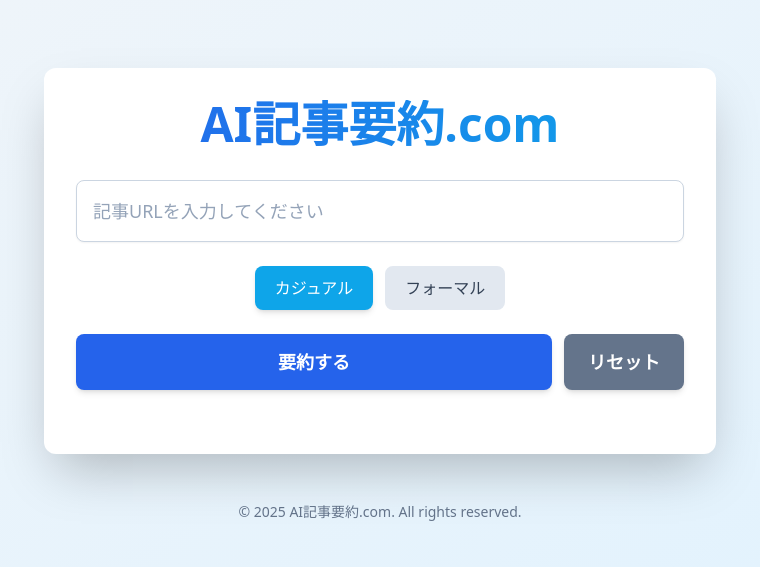
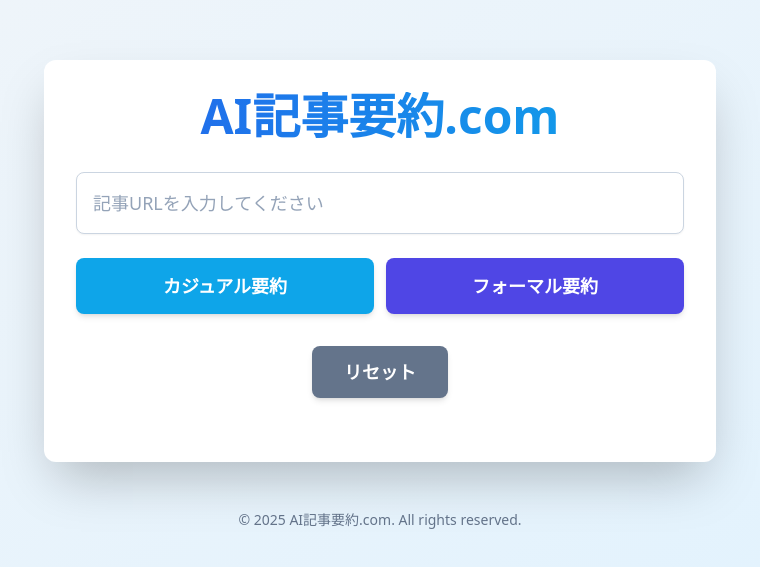
Before and after one commit to hajiox/ai-youyaku, a Next.js app: page / in a window 1280 px wide. Shown: the part 105-672 px from the top of the page, without its empty margins (260-1020 px from the left). Built offline with nearby package versions, Linux system fonts and the light colour scheme.

Commit message:
Update page.tsx

```diff
--- a/app/page.tsx
+++ b/app/page.tsx
@@ -10,9 +10,10 @@ export default function Home() {
   const [longSummary, setLongSummary] = useState("");
   const [isLoading, setIsLoading] = useState(false);
   const [error, setError] = useState<string | null>(null);
-  const [tone, setTone] = useState<"casual" | "formal">("casual"); // トーンの状態 (デフォルトはカジュアル)
+  // const [tone, setTone] = useState<"casual" | "formal">("casual"); // ★ このstateは不要になります
 
-  const handleSummarize = async () => {
+  // handleSummarize 関数に tone を引数として渡すように変更
+  const handleSummarize = async (selectedTone: "casual" | "formal") => {
     if (!url) {
       alert("URLを入力してください");
       return;
@@ -26,8 +27,8 @@ export default function Home() {
 
     try {
       const [shortRes, longRes] = await Promise.all([
-        fetch(`/api/summary?url=${encodeURIComponent(url)}&mode=short&tone=${tone}`), // toneパラメータを追加
-        fetch(`/api/summary?url=${encodeURIComponent(url)}&mode=long&tone=${tone}`),  // toneパラメータを追加
+        fetch(`/api/summary?url=${encodeURIComponent(url)}&mode=short&tone=${selectedTone}`), // 引数のselectedToneを使用
+        fetch(`/api/summary?url=${encodeURIComponent(url)}&mode=long&tone=${selectedTone}`),  // 引数のselectedToneを使用
       ]);
 
       if (!shortRes.ok) {
@@ -73,7 +74,7 @@ export default function Home() {
     setLongSummary("");
     setError(null);
     setIsLoading(false);
-    setTone("casual"); // リセット時にトーンもデフォルトに戻す
+    // setTone("casual"); // ★ tone stateがなくなったので不要
   };
 
   return (
@@ -82,7 +83,7 @@ export default function Home() {
         <h1 className="text-4xl sm:text-5xl font-bold mb-8 text-center text-transparent bg-clip-text bg-gradient-to-r from-blue-600 to-sky-500">
           AI記事要約.com
         </h1>
-        <div className="mb-6">
+        <div className="mb-6"> {/* ★ mb-6 に変更 */}
           <input
             type="text"
             value={url}
@@ -93,50 +94,41 @@ export default function Home() {
           />
         </div>
 
-        {/* トーン選択ボタン */}
-        <div className="mb-6 flex justify-center gap-3">
+        {/* ★ トーン選択ボタンは削除 */}
+        {/* <div className="mb-6 flex justify-center gap-3"> ... </div> */}
+
+        {/* 要約ボタンを2つに分割 */}
+        <div className="grid grid-cols-1 sm:grid-cols-2 gap-3 mb-8">
           <button
-            onClick={() => setTone("casual")}
-            className={`px-5 py-2.5 rounded-lg text-md font-medium transition-all duration-150 ease-in-out focus:outline-none focus:ring-2 focus:ring-offset-2
-              ${tone === "casual"
-                ? "bg-sky-500 text-white shadow-md ring-sky-400"
-                : "bg-slate-200 text-slate-700 hover:bg-slate-300 ring-slate-300"
-              }`}
-            disabled={isLoading}
-          >
-            カジュアル
-          </button>
-          <button
-            onClick={() => setTone("formal")}
-            className={`px-5 py-2.5 rounded-lg text-md font-medium transition-all duration-150 ease-in-out focus:outline-none focus:ring-2 focus:ring-offset-2
-              ${tone === "formal"
-                ? "bg-indigo-600 text-white shadow-md ring-indigo-500"
-                : "bg-slate-200 text-slate-700 hover:bg-slate-300 ring-slate-300"
-              }`}
-            disabled={isLoading}
-          >
-            フォーマル
-          </button>
-        </div>
-
-        <div className="flex flex-col sm:flex-row gap-3 mb-8">
-          <button
-            onClick={handleSummarize}
-            className={`w-full sm:flex-1 px-6 py-3.5 bg-blue-600 text-white text-lg rounded-lg font-semibold hover:bg-blue-700 active:bg-blue-800 transition-all duration-150 ease-in-out focus:outline-none focus:ring-2 focus:ring-blue-500 focus:ring-offset-2 shadow-md hover:shadow-lg active:scale-95 ${
+            onClick={() => handleSummarize("casual")} // "casual" を指定
+            className={`w-full px-6 py-3.5 bg-sky-500 text-white text-lg rounded-lg font-semibold hover:bg-sky-600 active:bg-sky-700 transition-all duration-150 ease-in-out focus:outline-none focus:ring-2 focus:ring-sky-400 focus:ring-offset-2 shadow-md hover:shadow-lg active:scale-95 ${
               isLoading ? "opacity-60 cursor-not-allowed" : ""
             }`}
             disabled={isLoading}
           >
-            {isLoading ? "要約中..." : "要約する"}
+            {isLoading ? "処理中..." : "カジュアル要約"}
           </button>
           <button
+            onClick={() => handleSummarize("formal")} // "formal" を指定
+            className={`w-full px-6 py-3.5 bg-indigo-600 text-white text-lg rounded-lg font-semibold hover:bg-indigo-700 active:bg-indigo-800 transition-all duration-150 ease-in-out focus:outline-none focus:ring-2 focus:ring-indigo-500 focus:ring-offset-2 shadow-md hover:shadow-lg active:scale-95 ${
+              isLoading ? "opacity-60 cursor-not-allowed" : ""
+            }`}
+            disabled={isLoading}
+          >
+            {isLoading ? "処理中..." : "フォーマル要約"}
+          </button>
+        </div>
+        {/* リセットボタンを単独で配置 */}
+        <div className="flex justify-center mb-8">
+          <button
             onClick={handleReset}
-            className="w-full sm:w-auto px-6 py-3.5 bg-slate-500 text-white text-lg rounded-lg font-semibold hover:bg-slate-600 active:bg-slate-700 transition-all duration-150 ease-in-out focus:outline-none focus:ring-2 focus:ring-slate-400 focus:ring-offset-2 shadow-md hover:shadow-lg active:scale-95"
+            className="w-full sm:w-auto px-8 py-3 bg-slate-500 text-white text-lg rounded-lg font-semibold hover:bg-slate-600 active:bg-slate-700 transition-all duration-150 ease-in-out focus:outline-none focus:ring-2 focus:ring-slate-400 focus:ring-offset-2 shadow-md hover:shadow-lg active:scale-95"
             disabled={isLoading && !url && !shortSummary && !longSummary && !error}
           >
             リセット
           </button>
         </div>
+
 
         {error && (
           <div className="mb-6 p-4 bg-red-50 border border-red-300 text-red-700 rounded-lg shadow-sm">
@@ -148,7 +140,8 @@ export default function Home() {
         {shortSummary && (
           <div className="mt-8 p-5 border border-slate-200 rounded-lg bg-slate-50 shadow-lg">
             <div className="flex justify-between items-center mb-3">
-              <h2 className="text-2xl font-semibold text-blue-700">200文字要約 ({tone === 'casual' ? 'カジュアル' : 'フォーマル'})</h2>
+              {/* ★ 表示するトーンが動的に決まるので、要約結果の見出しからトーン表示は削除しても良いかも */}
+              <h2 className="text-2xl font-semibold text-blue-700">200文字要約</h2>
               <button
                 onClick={() => copyText(shortSummary)}
                 className="text-sm text-white bg-slate-700 px-4 py-2 rounded-md hover:bg-slate-800 active:bg-slate-900 transition-colors active:scale-95 shadow"
@@ -163,7 +156,8 @@ export default function Home() {
         {longSummary && (
           <div className="mt-8 p-5 border border-slate-200 rounded-lg bg-slate-50 shadow-lg">
             <div className="flex justify-between items-center mb-3">
-              <h2 className="text-2xl font-semibold text-blue-700">1000文字要約 ({tone === 'casual' ? 'カジュアル' : 'フォーマル'})</h2>
+              {/* ★ 表示するトーンが動的に決まるので、要約結果の見出しからトーン表示は削除しても良いかも */}
+              <h2 className="text-2xl font-semibold text-blue-700">1000文字要約</h2>
               <button
                 onClick={() => copyText(longSummary)}
                 className="text-sm text-white bg-slate-700 px-4 py-2 rounded-md hover:bg-slate-800 active:bg-slate-900 transition-colors active:scale-95 shadow"
```
